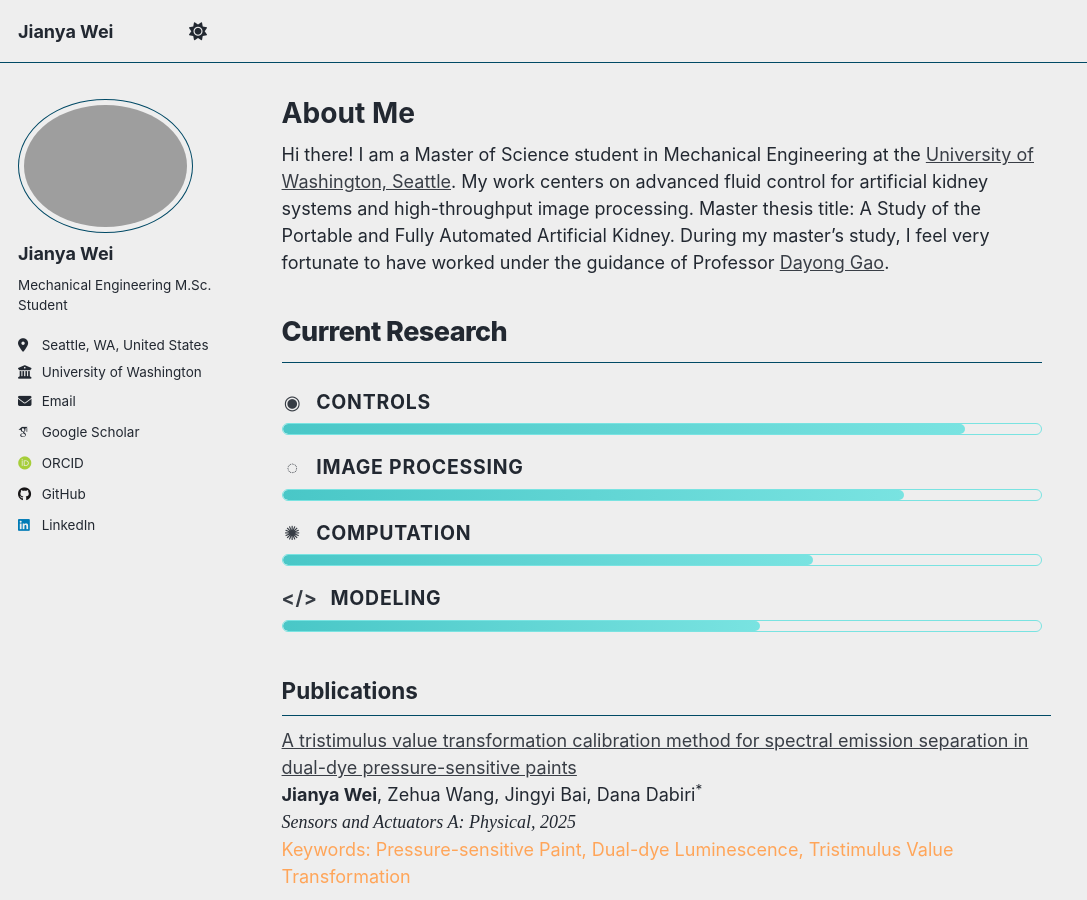
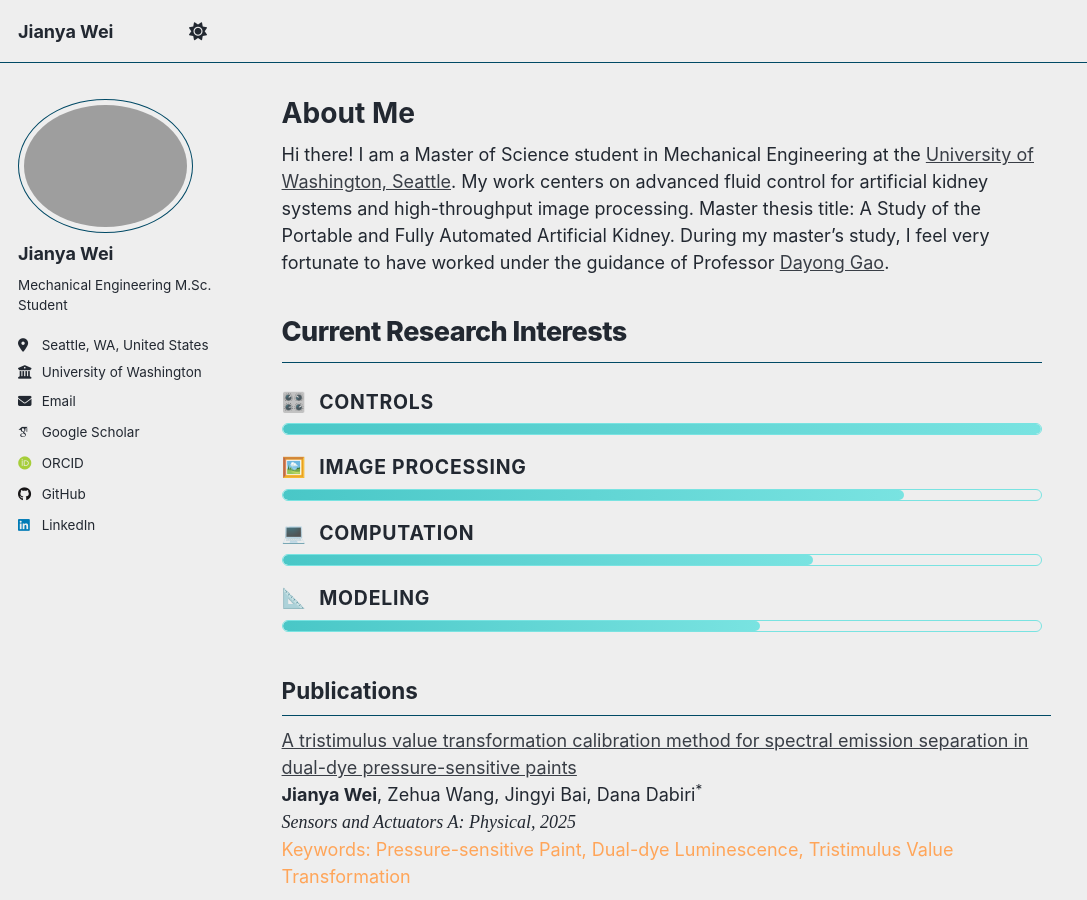
Before and after one commit to jywei02/jywei02.github.io, a Jekyll site: the page built from _pages/about.md, in a window 1280 px wide and 900 px high. Shown: the whole window, without its empty margins (0-1087 px from the left). Built offline with Jekyll 4.4.1, drawn with Linux system fonts in a browser that asks for light colours; some web fonts are replaced; comment, search, counter and statistics services are not loaded.

Commit message:
Update research section titles and icons

```diff
--- a/_pages/about.md
+++ b/_pages/about.md
@@ -9,22 +9,22 @@ redirect_from:
 Hi there! I am a Master of Science student in Mechanical Engineering at the <a href="https://www.washington.edu/" target="_blank">University of Washington, Seattle</a>. My work centers on advanced fluid control for artificial kidney systems and high-throughput image processing. Master thesis title: A Study of the Portable and Fully Automated Artificial Kidney. During my master's study, I feel very fortunate to have worked under the guidance of Professor <a href="https://www.me.washington.edu/facultyfinder/dayong-gao" target="_blank">Dayong Gao</a>.
 
 <div class="research-panel">
-  <h2 class="research-panel__title">Current Research</h2>
+  <h2 class="research-panel__title">Current Research Interests</h2>
 
   <div class="research-panel__group">
     <div class="research-item">
       <div class="research-item__label">
-        <span class="research-item__icon">◉</span>
+        <span class="research-item__icon">🎛️</span>
         <span>CONTROLS</span>
       </div>
       <div class="research-item__bar">
-        <span style="width: 90%;"></span>
+        <span style="width: 100%;"></span>
       </div>
     </div>
 
     <div class="research-item">
       <div class="research-item__label">
-        <span class="research-item__icon">◌</span>
+        <span class="research-item__icon">🖼️</span>
         <span>IMAGE PROCESSING</span>
       </div>
       <div class="research-item__bar">
@@ -34,7 +34,7 @@ Hi there! I am a Master of Science student in Mechanical Engineering at the <a h
 
     <div class="research-item">
       <div class="research-item__label">
-        <span class="research-item__icon">✺</span>
+        <span class="research-item__icon">💻</span>
         <span>COMPUTATION</span>
       </div>
       <div class="research-item__bar">
@@ -44,7 +44,7 @@ Hi there! I am a Master of Science student in Mechanical Engineering at the <a h
 
     <div class="research-item">
       <div class="research-item__label">
-        <span class="research-item__icon">&lt;/&gt;</span>
+        <span class="research-item__icon">📐</span>
         <span>MODELING</span>
       </div>
       <div class="research-item__bar">
```
